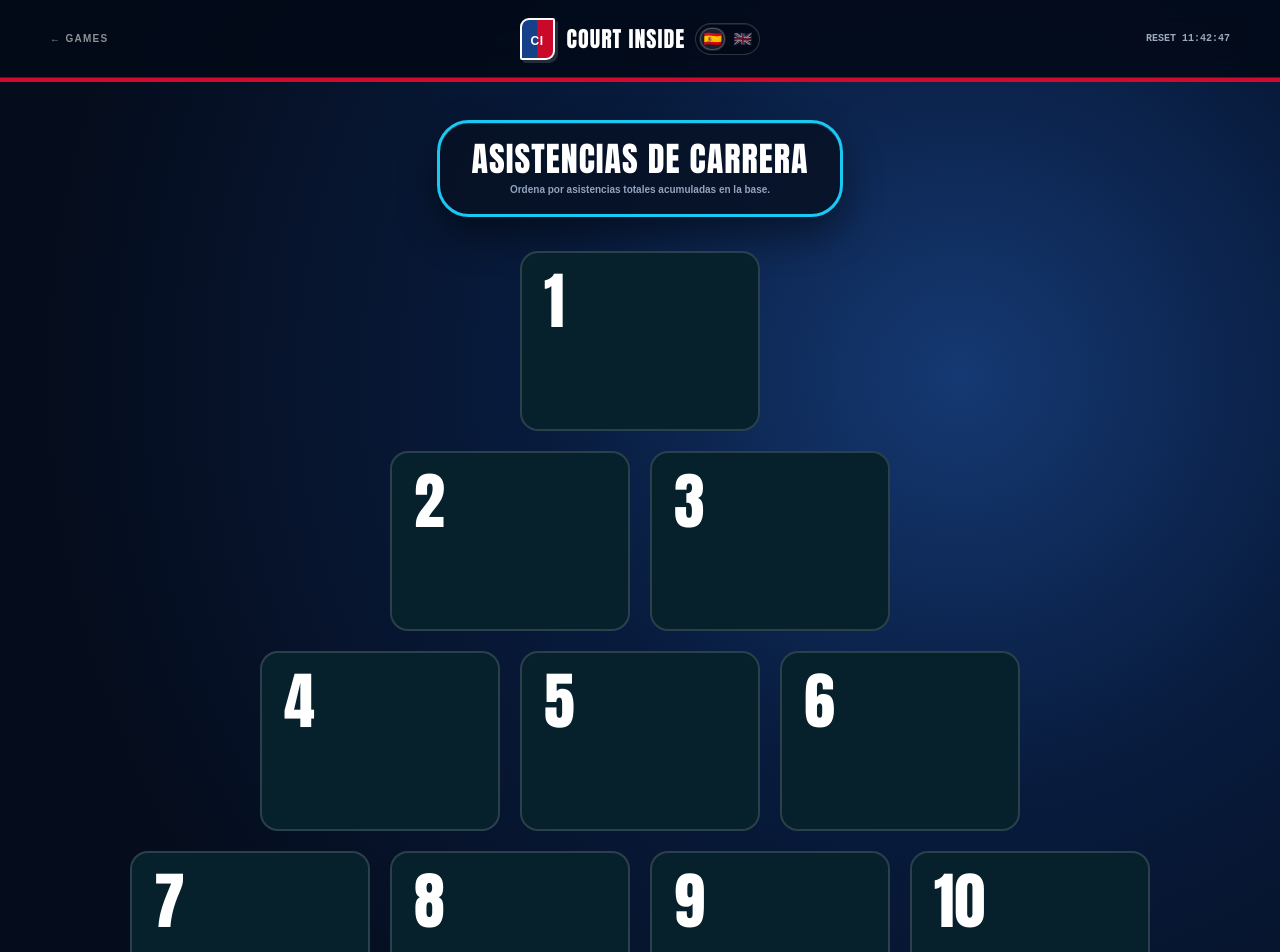
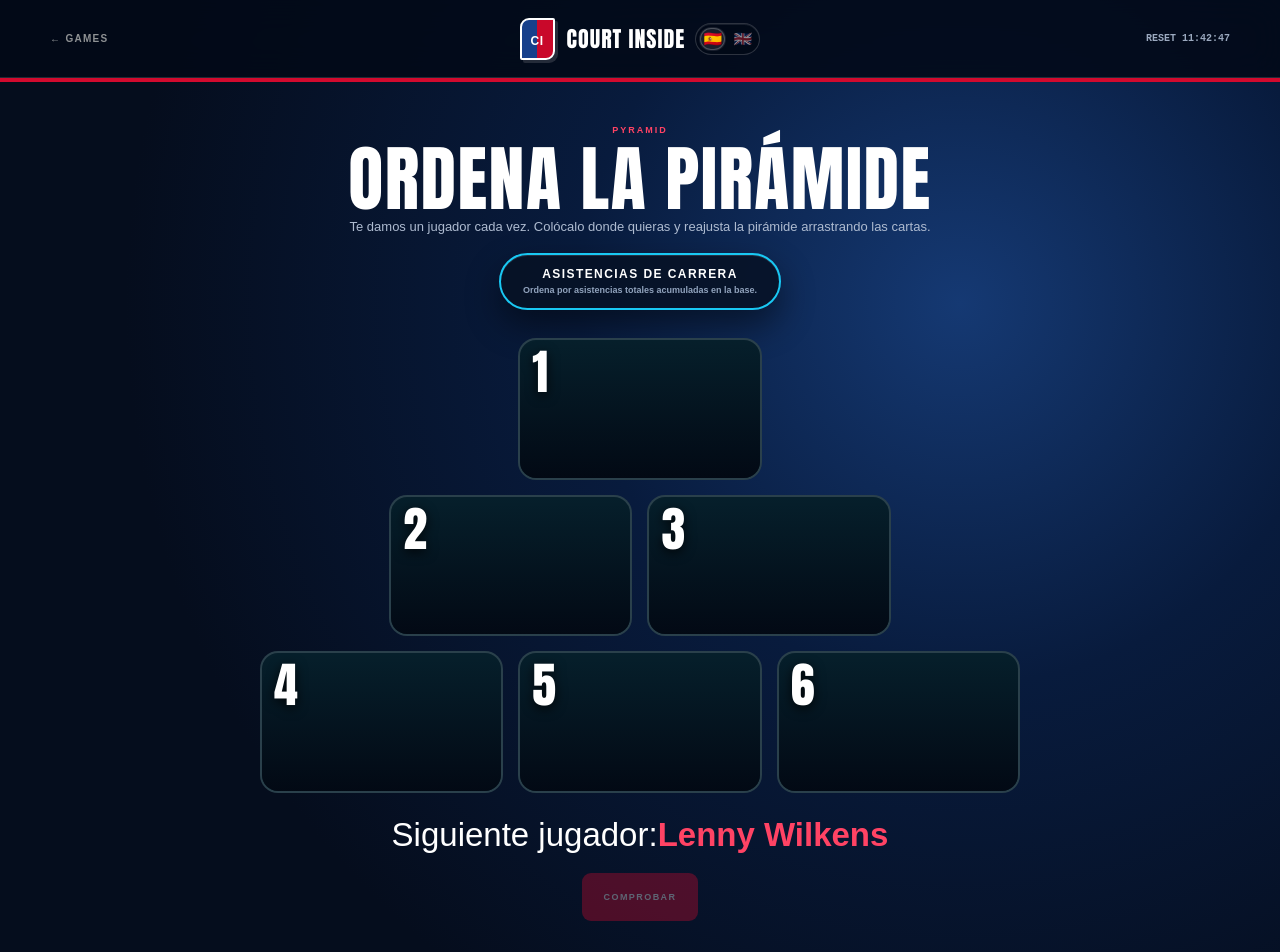
Before and after one commit to marcoscainzos/basketball5, a Next.js app: page /six-order in a window 1280 px wide. Shown: the top 952 px of the page. Built offline with nearby package versions, Linux system fonts and the light colour scheme.

Commit message:
Refine pyramid to six player photo flow

```diff
--- a/app/globals.css
+++ b/app/globals.css
@@ -413,28 +413,36 @@ body { font-family:Arial,Helvetica,sans-serif; }
 .mini-answer span { color:#ff4364; font:900 9px Arial; letter-spacing:.16em; }
 .mini-answer h2 { margin:7px 0; font:400 42px/.9 Impact,"Arial Narrow"; }
 .mini-answer p { margin:0; color:#aebbd0; font:700 11px/1.5 Arial; }
-.six-order-game { width:min(1080px,calc(100% - 44px)); padding-top:42px; }
-.six-pyramid-head { width:max-content; max-width:min(720px,100%); margin:0 auto 34px; padding:18px 32px; border:3px solid #19c8f3; border-radius:32px; background:#061124d9; box-shadow:0 18px 38px #0007,inset 0 1px 0 #ffffff20; text-align:center; }
-.six-pyramid-head b { display:block; color:white; font:400 clamp(23px,3vw,34px)/1.05 Impact,"Arial Narrow"; letter-spacing:.03em; text-transform:uppercase; }
-.six-pyramid-head p { margin:6px 0 0; color:#91a3bd; font:800 10px/1.3 Arial; }
-.six-hex { max-width:1020px; min-height:760px; margin:0 auto; display:grid; grid-template-columns:repeat(8,1fr); grid-template-rows:repeat(4,1fr); grid-template-areas:". . . s1 s1 . . ." ". . s2 s2 s3 s3 . ." ". s4 s4 s5 s5 s6 s6 ." "s7 s7 s8 s8 s9 s9 s10 s10"; gap:20px; }
-.six-slot { min-height:180px; padding:22px; border:2px solid #ffffff25; border-radius:18px; display:grid; grid-template-rows:auto 1fr auto; align-items:start; gap:10px; background:#06202c; color:white; text-align:left; cursor:pointer; transition:.16s; }
-.six-slot:hover { transform:translateY(-4px); border-color:white; background:#102b55; }
-.six-slot-1{grid-area:s1}.six-slot-2{grid-area:s2}.six-slot-3{grid-area:s3}.six-slot-4{grid-area:s4}.six-slot-5{grid-area:s5}.six-slot-6{grid-area:s6}.six-slot-7{grid-area:s7}.six-slot-8{grid-area:s8}.six-slot-9{grid-area:s9}.six-slot-10{grid-area:s10}
-.six-slot strong { color:white; font:400 clamp(43px,5vw,62px)/.85 Impact,"Arial Narrow"; }
-.six-slot b { align-self:center; color:white; font:400 clamp(18px,2vw,30px)/.95 Impact,"Arial Narrow"; letter-spacing:.01em; text-transform:uppercase; }
-.six-slot span { color:#f7c735; font:900 12px Arial; letter-spacing:.08em; text-transform:uppercase; }
-.six-slot.filled { border-color:#ffffff45; background:linear-gradient(145deg,#0a2b3a,#06131d); }
-.six-slot.moving { border-color:#19c8f3; box-shadow:0 0 0 3px #19c8f355,0 0 32px #19c8f355; }
+.six-order-game { width:min(980px,calc(100% - 44px)); padding-top:38px; }
+.six-title-head { max-width:780px; margin:0 auto 28px; text-align:center; }
+.six-title-head>span { color:#ff4364; font:900 9px Arial; letter-spacing:.22em; }
+.six-title-head h1 { margin:8px 0 8px; font:400 clamp(42px,6vw,72px)/.85 Impact,"Arial Narrow"; letter-spacing:.02em; text-transform:uppercase; }
+.six-title-head p { max-width:620px; margin:0 auto 16px; color:#aebbd0; font:400 13px/1.5 Arial; }
+.six-title-head div { width:max-content; max-width:100%; margin:0 auto; padding:12px 22px; border:2px solid #19c8f3; border-radius:999px; background:#061124d9; box-shadow:0 15px 34px #0007,inset 0 1px 0 #ffffff20; }
+.six-title-head div b { display:block; color:white; font:900 12px Arial; letter-spacing:.12em; text-transform:uppercase; }
+.six-title-head div small { display:block; margin-top:4px; color:#91a3bd; font:800 9px/1.25 Arial; }
+.six-hex { max-width:760px; min-height:455px; margin:0 auto; display:grid; grid-template-columns:repeat(6,1fr); grid-template-rows:repeat(3,1fr); grid-template-areas:". . s1 s1 . ." ". s2 s2 s3 s3 ." "s4 s4 s5 s5 s6 s6"; gap:15px; }
+.six-slot { position:relative; min-height:140px; padding:12px; overflow:hidden; border:2px solid #ffffff25; border-radius:18px; display:grid; grid-template-rows:auto 1fr auto; align-items:start; gap:6px; background:#06202c; color:white; text-align:left; cursor:pointer; transition:transform .24s cubic-bezier(.2,.9,.25,1),border-color .2s,background .2s,box-shadow .2s; }
+.six-slot:hover { transform:translateY(-5px) scale(1.015); border-color:white; background:#102b55; }
+.six-slot-1{grid-area:s1}.six-slot-2{grid-area:s2}.six-slot-3{grid-area:s3}.six-slot-4{grid-area:s4}.six-slot-5{grid-area:s5}.six-slot-6{grid-area:s6}
+.six-slot strong { position:relative; z-index:2; color:white; font:400 clamp(32px,4vw,48px)/.85 Impact,"Arial Narrow"; text-shadow:0 3px 12px #000c; }
+.six-slot img { position:absolute; inset:0; width:100%; height:100%; object-fit:cover; object-position:top; opacity:.74; filter:saturate(1.08) contrast(1.04); transform:scale(1.02); transition:transform .28s ease,opacity .2s ease; }
+.six-slot.filled:hover img,.six-slot.moving img { transform:scale(1.08); opacity:.86; }
+.six-slot::after { content:""; position:absolute; inset:0; background:linear-gradient(180deg,#02071208 0%,#02071270 46%,#020712e8 100%); pointer-events:none; }
+.six-slot b { position:relative; z-index:2; align-self:end; color:white; font:400 clamp(16px,1.7vw,24px)/.9 Impact,"Arial Narrow"; letter-spacing:.01em; text-transform:uppercase; text-shadow:0 3px 12px #000; }
+.six-slot span { position:relative; z-index:2; color:#f7c735; font:900 12px Arial; letter-spacing:.08em; text-transform:uppercase; }
+.six-slot.filled { border-color:#ffffff45; background:linear-gradient(145deg,#0a2b3a,#06131d); animation:pyramid-pop .22s ease both; }
+.six-slot.moving { transform:translateY(-8px) scale(1.035); border-color:#19c8f3; box-shadow:0 0 0 3px #19c8f355,0 0 32px #19c8f355; }
 .six-slot.right { border-color:#6de39d; background:#123624; box-shadow:inset 0 -5px 0 #6de39d; }
 .six-slot.wrong { border-color:#ff4364; background:#3a0b17; box-shadow:inset 0 -5px 0 #ff4364; }
-.six-next-player { margin:28px auto 10px; text-align:center; color:white; font:400 clamp(24px,3vw,34px)/1.1 Arial,Helvetica,sans-serif; }
+.six-next-player { margin:24px auto 10px; text-align:center; color:white; font:400 clamp(23px,3vw,33px)/1.1 Arial,Helvetica,sans-serif; }
 .six-next-player span { color:white; }
-.six-next-player b { color:#f7c735; font-weight:900; }
+.six-next-player b { color:#ff4364; font-weight:900; }
 .six-actions { margin:20px 0 0; display:flex; justify-content:center; gap:10px; }
 .six-actions button { height:48px; padding:0 22px; border:0; border-radius:9px; background:#d20a2e; color:white; font:900 9px Arial; letter-spacing:.16em; cursor:pointer; }
 .six-actions button:disabled { opacity:.35; cursor:not-allowed; }
 .six-actions .secondary { background:#071326; border:1px solid #ffffff35; }
+@keyframes pyramid-pop{from{transform:scale(.96);opacity:.72}to{transform:scale(1);opacity:1}}
 .timeline-build { margin:28px 0 18px; display:grid; gap:10px; }
 .timeline-build article { min-height:70px; padding:14px; border:1px solid #ffffff2f; border-radius:14px; display:grid; grid-template-columns:42px 1fr auto; align-items:center; gap:13px; background:#08172e; }
 .timeline-build article.filled { border-color:#ffffff66; background:#102b55; }
@@ -457,7 +465,7 @@ body { font-family:Arial,Helvetica,sans-serif; }
 .blind-slots strong { color:#ff4364; font:400 28px Impact,"Arial Narrow"; }
 .blind-slots b { font:900 15px Arial; }
 .blind-slots span { grid-column:2; color:#aebbd0; font:800 10px Arial; }
-@media(max-width:760px){.daily-game-nav{grid-template-columns:1fr auto 1fr}.daily-game-nav .wordmark b{display:none}.daily-game-nav .live-reset{font-size:8px}.stat-line-art{height:105px}.stat-line-art b{font-size:78px}.stat-line-art i{right:18%;bottom:25px}.stat-line-art em{left:20%;top:18px}.stat-line-stage{overflow-x:auto}.stat-line-card{min-width:620px;grid-template-columns:1.45fr repeat(4,1fr)}.stat-line-card article{min-height:92px}.stat-hint-grid{grid-template-columns:1fr}.six-pyramid-head{border-radius:22px;padding:14px 18px}.six-hex{min-height:600px;gap:9px;grid-template-columns:repeat(8,1fr)}.six-slot{min-height:135px;padding:12px;border-radius:14px}.six-slot strong{font-size:36px}.six-slot b{font-size:17px}.six-next-player{font-size:24px}.mini-answer{display:block}.mini-answer img{width:100%;height:190px}.blind-current{display:block}.blind-current img{width:100%;height:190px}.mini-head h1{font-size:46px}.stat-play-head h1{font-size:38px}}
+@media(max-width:760px){.daily-game-nav{grid-template-columns:1fr auto 1fr}.daily-game-nav .wordmark b{display:none}.daily-game-nav .live-reset{font-size:8px}.stat-line-art{height:105px}.stat-line-art b{font-size:78px}.stat-line-art i{right:18%;bottom:25px}.stat-line-art em{left:20%;top:18px}.stat-line-stage{overflow-x:auto}.stat-line-card{min-width:620px;grid-template-columns:1.45fr repeat(4,1fr)}.stat-line-card article{min-height:92px}.stat-hint-grid{grid-template-columns:1fr}.six-title-head div{border-radius:22px;padding:12px 16px}.six-hex{min-height:360px;gap:8px}.six-slot{min-height:108px;padding:9px;border-radius:14px}.six-slot strong{font-size:27px}.six-slot b{font-size:14px}.six-next-player{font-size:23px}.mini-answer{display:block}.mini-answer img{width:100%;height:190px}.blind-current{display:block}.blind-current img{width:100%;height:190px}.mini-head h1{font-size:46px}.stat-play-head h1{font-size:38px}}
 
 /* Individual / leagues */
 .play-type-switch { max-width:1180px; margin:0 auto 20px; display:grid; grid-template-columns:repeat(2,1fr); border:1px solid #ffffff2d; border-radius:13px; overflow:hidden; background:#061124b8; box-shadow:0 14px 35px #0004; }
--- a/components/SixOrderGame.tsx
+++ b/components/SixOrderGame.tsx
@@ -10,6 +10,7 @@ import { useLanguage } from "@/components/LanguageProvider";
 type Candidate = {
   key: string;
   name: string;
+  imageUrl?: string;
   value: number;
   displayValue: string;
 };
@@ -37,56 +38,65 @@ function bestPerPlayer(metric: keyof Pick<PlayerSeason, "pts" | "reb" | "ast" |
   return [...best.values()].map((season) => ({
     key: `${season.name}-${metric}`,
     name: season.name,
+    imageUrl: season.imageUrl,
     value: season[metric],
     displayValue: formatOne(season[metric]),
   }));
 }
 
 function careerTotals(metric: "pts" | "reb" | "ast") {
-  const totals = new Map<string, { name: string; value: number; seasons: number }>();
+  const totals = new Map<string, { name: string; imageUrl?: string; value: number; seasons: number }>();
   for (const season of players) {
     if (!season.imageUrl || season.games < 20) continue;
-    const item = totals.get(season.name) ?? { name: season.name, value: 0, seasons: 0 };
+    const item = totals.get(season.name) ?? { name: season.name, imageUrl: season.imageUrl, value: 0, seasons: 0 };
     item.value += season[metric] * season.games;
     item.seasons += 1;
+    if (season.pool === "current") item.imageUrl = season.imageUrl;
     totals.set(season.name, item);
   }
   return [...totals.values()].filter((item) => item.seasons >= 4).map((item) => ({
     key: `${item.name}-career-${metric}`,
     name: item.name,
+    imageUrl: item.imageUrl,
     value: item.value,
     displayValue: formatWhole(item.value),
   }));
 }
 
 function teamTotals(team: string, metric: "pts" | "reb" | "ast") {
-  const totals = new Map<string, { name: string; value: number; seasons: number }>();
+  const totals = new Map<string, { name: string; imageUrl?: string; value: number; seasons: number }>();
   for (const season of players) {
     if (!season.imageUrl || season.team !== team || season.games < 20) continue;
-    const item = totals.get(season.name) ?? { name: season.name, value: 0, seasons: 0 };
+    const item = totals.get(season.name) ?? { name: season.name, imageUrl: season.imageUrl, value: 0, seasons: 0 };
     item.value += season[metric] * season.games;
     item.seasons += 1;
+    if (season.pool === "current") item.imageUrl = season.imageUrl;
     totals.set(season.name, item);
   }
   return [...totals.values()].map((item) => ({
     key: `${item.name}-${team}-${metric}`,
     name: item.name,
+    imageUrl: item.imageUrl,
     value: item.value,
     displayValue: formatWhole(item.value),
   }));
 }
 
 function seasonCounts(test: (season: PlayerSeason) => boolean, id: string) {
-  const totals = new Map<string, number>();
+  const totals = new Map<string, { imageUrl?: string; value: number }>();
   for (const season of players) {
     if (!season.imageUrl || season.games < 50 || !test(season)) continue;
-    totals.set(season.name, (totals.get(season.name) ?? 0) + 1);
+    const item = totals.get(season.name) ?? { imageUrl: season.imageUrl, value: 0 };
+    item.value += 1;
+    if (season.pool === "current") item.imageUrl = season.imageUrl;
+    totals.set(season.name, item);
   }
-  return [...totals.entries()].map(([name, value]) => ({
+  return [...totals.entries()].map(([name, item]) => ({
     key: `${name}-${id}`,
     name,
-    value,
-    displayValue: formatWhole(value),
+    imageUrl: item.imageUrl,
+    value: item.value,
+    displayValue: formatWhole(item.value),
   }));
 }
 
@@ -135,10 +145,10 @@ function dailyChallenge() {
 export default function SixOrderGame() {
   const { lang, t } = useLanguage();
   const challenge = useMemo(() => dailyChallenge(), []);
-  const correct = useMemo(() => shuffleDaily(challenge.build().sort((a, b) => b.value - a.value || a.name.localeCompare(b.name)).slice(0, 60), `six-order-${challenge.id}`).slice(0, 10).sort((a, b) => b.value - a.value || a.name.localeCompare(b.name)), [challenge]);
+  const correct = useMemo(() => shuffleDaily(challenge.build().sort((a, b) => b.value - a.value || a.name.localeCompare(b.name)).slice(0, 60), `six-order-${challenge.id}`).slice(0, 6).sort((a, b) => b.value - a.value || a.name.localeCompare(b.name)), [challenge]);
   const queue = useMemo(() => shuffleDaily(correct, `six-queue-${challenge.id}`), [correct, challenge.id]);
   const [countdown, setCountdown] = useState("--:--:--");
-  const [slots, setSlots] = useState<(Candidate | null)[]>(Array(10).fill(null));
+  const [slots, setSlots] = useState<(Candidate | null)[]>(Array(6).fill(null));
   const [movingIndex, setMovingIndex] = useState<number | null>(null);
   const [dragIndex, setDragIndex] = useState<number | null>(null);
   const [checked, setChecked] = useState(false);
@@ -175,7 +185,7 @@ export default function SixOrderGame() {
   }
 
   function reset() {
-    setSlots(Array(10).fill(null));
+    setSlots(Array(6).fill(null));
     setMovingIndex(null);
     setDragIndex(null);
     setChecked(false);
@@ -185,9 +195,11 @@ export default function SixOrderGame() {
     <main className="mini-shell">
       <nav className="site-nav daily-game-nav"><Link href="/" className="back-link">← {t("games")}</Link><SiteBrand link={false} /><span className="live-reset">{t("reset")} {countdown}</span></nav>
       <section className="mini-game six-order-game">
-        <header className="six-pyramid-head">
-          <b>{lang === "es" ? challenge.label : challenge.labelEn}</b>
-          <p>{lang === "es" ? challenge.hint : challenge.hintEn}</p>
+        <header className="six-title-head">
+          <span>PYRAMID</span>
+          <h1>{lang === "es" ? "Ordena la pirámide" : "Build the pyramid"}</h1>
+          <p>{lang === "es" ? "Te damos un jugador cada vez. Colócalo donde quieras y reajusta la pirámide arrastrando las cartas." : "You get one player at a time. Place him anywhere and rearrange the pyramid by dragging cards."}</p>
+          <div><b>{lang === "es" ? challenge.label : challenge.labelEn}</b><small>{lang === "es" ? challenge.hint : challenge.hintEn}</small></div>
         </header>
         <div className="six-hex">
           {slots.map((player, index) => {
@@ -205,7 +217,7 @@ export default function SixOrderGame() {
                 onDrop={() => { if (dragIndex !== null) swapSlots(dragIndex, index); setDragIndex(null); }}
               >
                 <strong>{index + 1}</strong>
-                {player ? <><b>{player.name}</b>{checked && <span>{player.displayValue}</span>}</> : <b />}
+                {player ? <>{player.imageUrl && <img src={player.imageUrl} alt="" />}<b>{player.name}</b>{checked && <span>{player.displayValue}</span>}</> : <b />}
               </button>
             );
           })}
@@ -216,10 +228,9 @@ export default function SixOrderGame() {
         </div>
         <div className="six-actions">
           {!checked && <button disabled={!complete} onClick={() => setChecked(true)}>{lang === "es" ? "COMPROBAR" : "CHECK"}</button>}
-          {!checked && <button className="secondary" onClick={reset}>{lang === "es" ? "LIMPIAR" : "CLEAR"}</button>}
           {checked && <button onClick={reset}>{lang === "es" ? "REINTENTAR" : "TRY AGAIN"}</button>}
         </div>
-        {checked && <div className="mini-answer compact"><div><span>{lang === "es" ? "RESULTADO" : "RESULT"}</span><h2>{score}/10</h2><p>{correct.map((player, index) => `${index + 1}. ${player.name} · ${player.displayValue}`).join(" / ")}</p></div></div>}
+        {checked && <div className="mini-answer compact"><div><span>{lang === "es" ? "RESULTADO" : "RESULT"}</span><h2>{score}/6</h2><p>{correct.map((player, index) => `${index + 1}. ${player.name} · ${player.displayValue}`).join(" / ")}</p></div></div>}
       </section>
     </main>
   );
```
